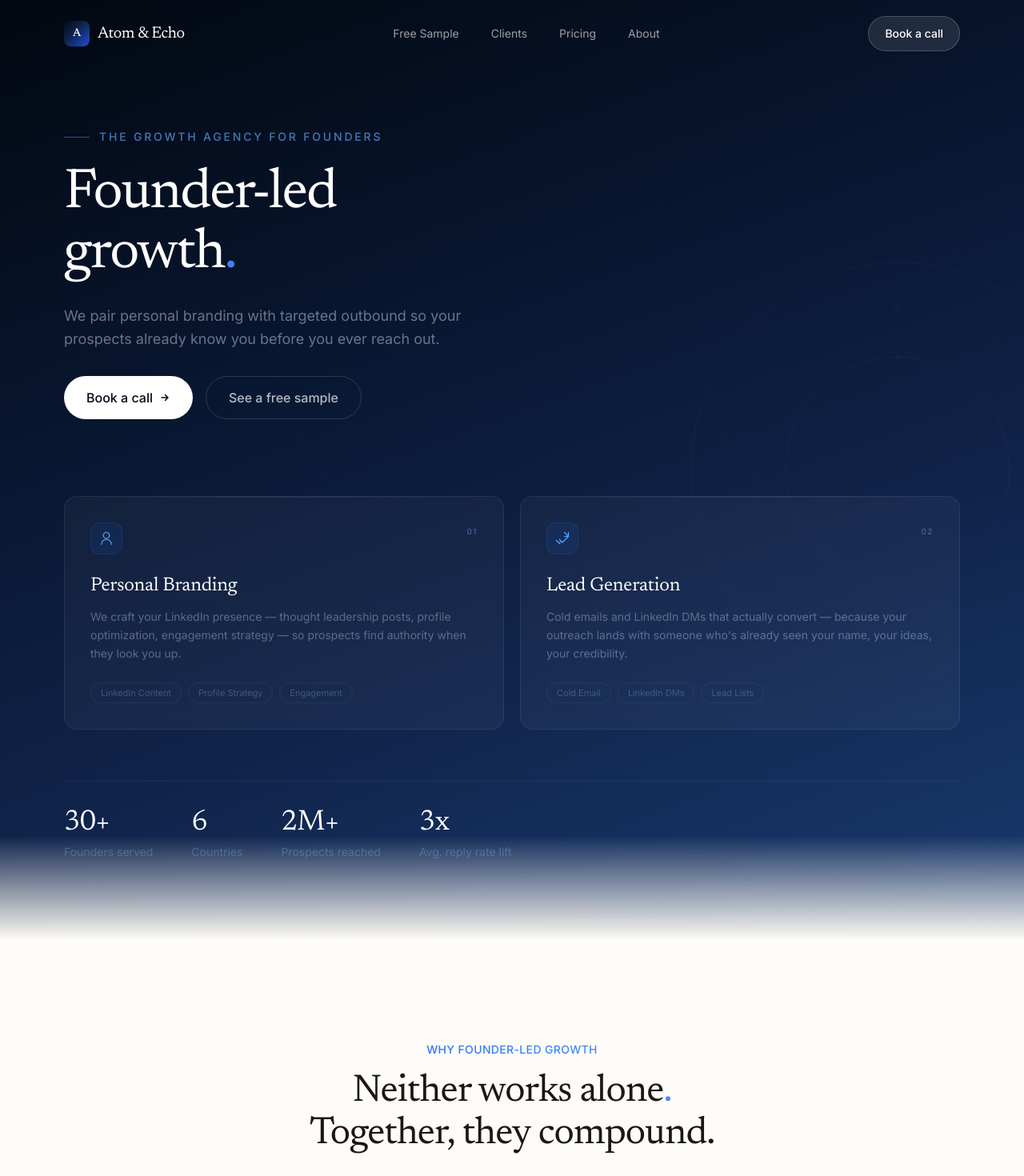
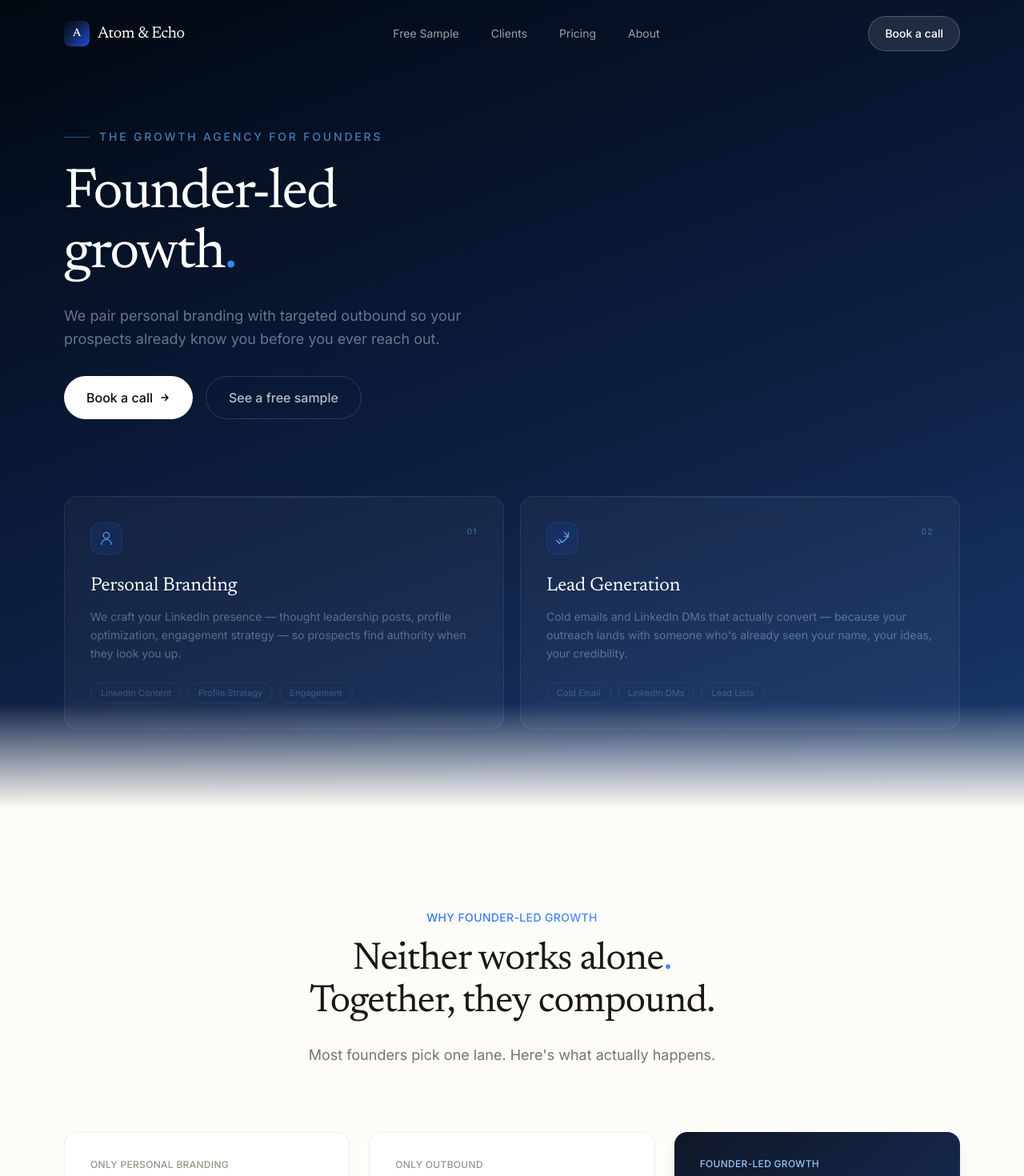
Before and after one commit to sudeesds/fitnez, a React (Vite) app: page / in a window 1280 px wide. Shown: the top 1470 px of the page at 80% size. Built offline with nearby package versions, Linux system fonts and the light colour scheme; the HTML template or start-up script is replaced by a standard one.

Commit message:
Remove invisible stats row and orbital decorations from hero
Stats were lost in the gradient fade and orbital rings were too faint
to see on screen.

https://claude.ai/code/session_01DVt6hfTew65FcN126RMVAV

```diff
--- a/src/components/Hero.tsx
+++ b/src/components/Hero.tsx
@@ -11,35 +11,6 @@ export function Hero() {
         <div className="absolute top-1/4 -left-32 w-[500px] h-[500px] rounded-full bg-blue-600/8 blur-[120px]" />
         <div className="absolute bottom-1/3 right-0 w-[600px] h-[600px] rounded-full bg-blue-400/6 blur-[150px]" />
       </div>
-
-      {/* Decorative orbital rings */}
-      <div className="absolute top-1/2 right-[-8%] -translate-y-1/2 pointer-events-none hidden lg:block">
-        <svg width="520" height="520" viewBox="0 0 520 520" fill="none" className="opacity-[0.06]">
-          <circle cx="260" cy="260" r="258" stroke="white" strokeWidth="0.5" />
-          <circle cx="260" cy="260" r="200" stroke="white" strokeWidth="0.5" strokeDasharray="4 8" />
-          <circle cx="260" cy="260" r="140" stroke="white" strokeWidth="0.5" />
-          <circle cx="260" cy="60" r="4" fill="#3B82F6" opacity="0.6">
-            <animateTransform attributeName="transform" type="rotate" from="0 260 260" to="360 260 260" dur="30s" repeatCount="indefinite" />
-          </circle>
-          <circle cx="460" cy="260" r="3" fill="#60A5FA" opacity="0.4">
-            <animateTransform attributeName="transform" type="rotate" from="0 260 260" to="-360 260 260" dur="45s" repeatCount="indefinite" />
-          </circle>
-          <circle cx="260" cy="120" r="2.5" fill="#93C5FD" opacity="0.5">
-            <animateTransform attributeName="transform" type="rotate" from="0 260 260" to="360 260 260" dur="20s" repeatCount="indefinite" />
-          </circle>
-        </svg>
-      </div>
-
-      {/* Floating connection lines */}
-      <svg className="absolute inset-0 w-full h-full pointer-events-none opacity-[0.04] hidden md:block" preserveAspectRatio="none">
-        <line x1="10%" y1="20%" x2="35%" y2="55%" stroke="white" strokeWidth="0.5" />
-        <line x1="35%" y1="55%" x2="65%" y2="40%" stroke="white" strokeWidth="0.5" />
-        <line x1="65%" y1="40%" x2="90%" y2="70%" stroke="white" strokeWidth="0.5" />
-        <circle cx="10%" cy="20%" r="2" fill="white" opacity="0.3" />
-        <circle cx="35%" cy="55%" r="2" fill="white" opacity="0.3" />
-        <circle cx="65%" cy="40%" r="2" fill="white" opacity="0.3" />
-        <circle cx="90%" cy="70%" r="2" fill="white" opacity="0.3" />
-      </svg>
 
       <div className="container-wide relative z-10 px-6 md:px-12 lg:px-20 pt-32 pb-20 md:pt-40 md:pb-24">
         {/* Top section — headline + sub */}
@@ -145,27 +116,6 @@ export function Hero() {
           </div>
         </div>
 
-        {/* Stats row */}
-        <div className={`mt-16 transition-all duration-700 delay-[750ms] ${mounted ? 'opacity-100 translate-y-0' : 'opacity-0 translate-y-6'}`}>
-          <div className="flex flex-wrap gap-x-12 gap-y-6 border-t border-white/[0.06] pt-8">
-            <div>
-              <p className="font-serif text-heading-2 text-white">30+</p>
-              <p className="text-body-sm text-blue-200/30 mt-1">Founders served</p>
-            </div>
-            <div>
-              <p className="font-serif text-heading-2 text-white">6</p>
-              <p className="text-body-sm text-blue-200/30 mt-1">Countries</p>
-            </div>
-            <div>
-              <p className="font-serif text-heading-2 text-white">2M+</p>
-              <p className="text-body-sm text-blue-200/30 mt-1">Prospects reached</p>
-            </div>
-            <div>
-              <p className="font-serif text-heading-2 text-white">3x</p>
-              <p className="text-body-sm text-blue-200/30 mt-1">Avg. reply rate lift</p>
-            </div>
-          </div>
-        </div>
       </div>
 
       {/* Bottom fade to cream */}
```
